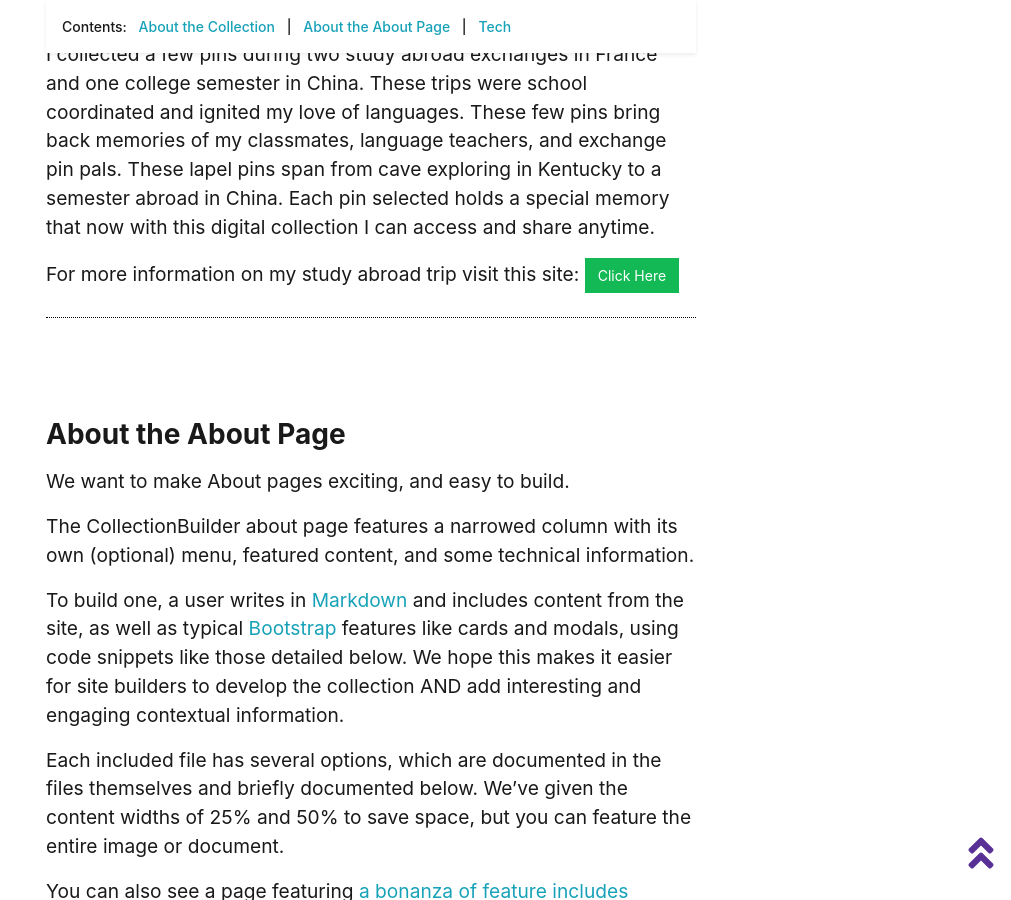
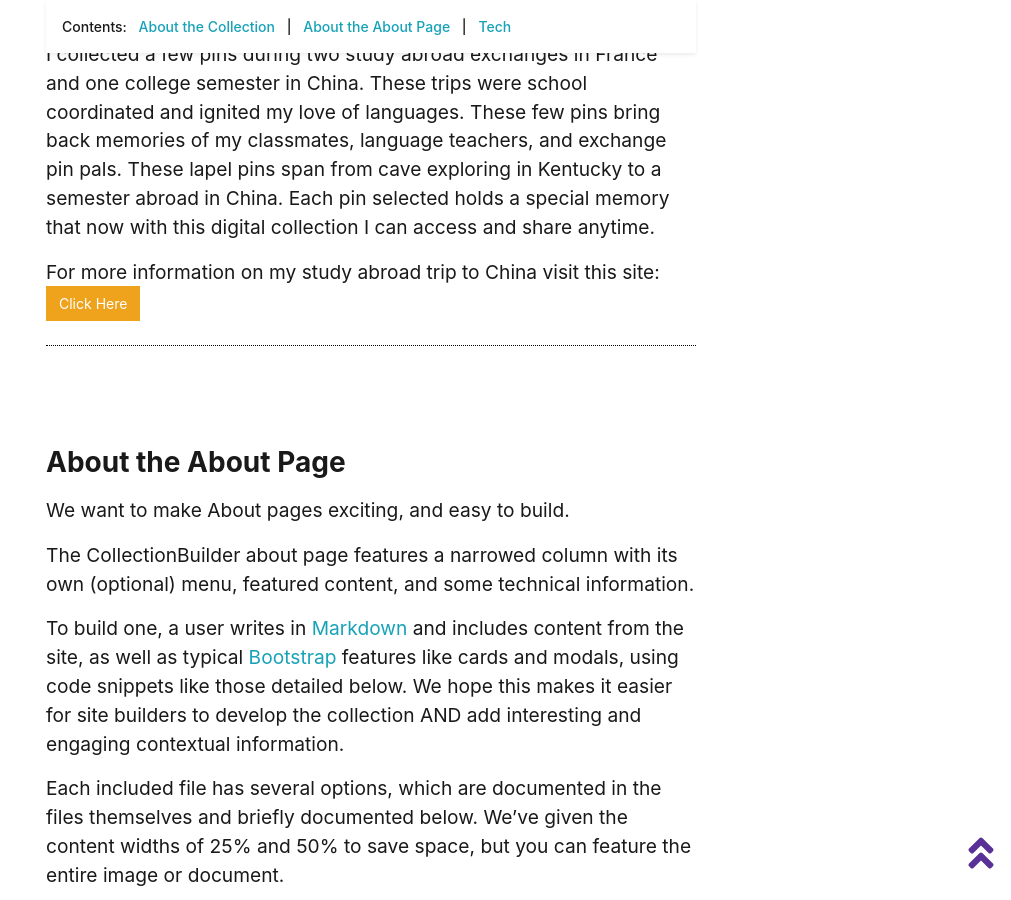
Before and after one commit to Metadata2022/pincollection, a Jekyll site: the page built from pages/about.md, in a window 1280 px wide and 900 px high, scrolled down 1863 px. Shown: the whole window, without its empty margins (269-1280 px from the left). Built offline with Jekyll 4.4.1, drawn with Linux system fonts in a browser that asks for light colours; nearby versions of some CDN libraries.

Commit message:
updated color

```diff
--- a/pages/about.md
+++ b/pages/about.md
@@ -22,8 +22,8 @@
 
 I collected a few pins during two study abroad exchanges in France and one college semester in China. These trips were school coordinated and ignited my love of languages. These few pins bring back memories of my classmates, language teachers, and exchange pin pals. These lapel pins span from cave exploring in Kentucky to a semester abroad in China. Each pin selected holds a special memory that now with this digital collection I can access and share anytime.
 
-For more information on my study abroad trip visit this site:
- {% include feature/button.html text="Click Here" link="https://lingodonoghue.wixsite.com/mysite" color="success" %}
+For more information on my study abroad trip to China visit this site:
+ {% include feature/button.html text="Click Here" link="https://lingodonoghue.wixsite.com/mysite" color="warning" %}
 
 <!-- IMPORTANT!!! DELETE this comment and the include below when you are finished editing this page for your collection. The include below introduces about page features. They will show up on your collection's about page until you delete it.  -->
 {% include cb/about_the_about.md %}
```
